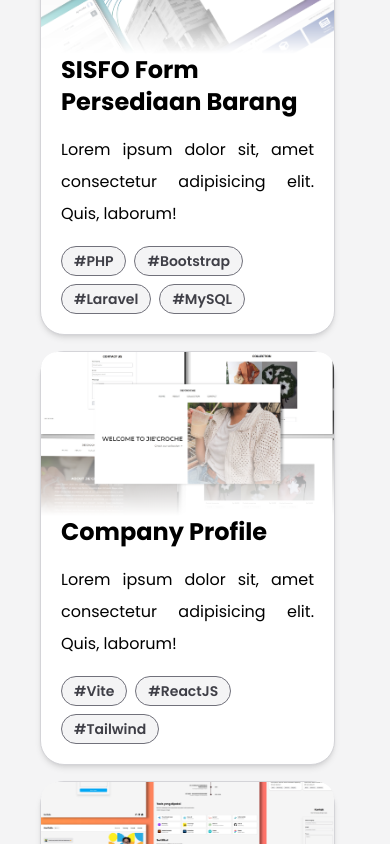
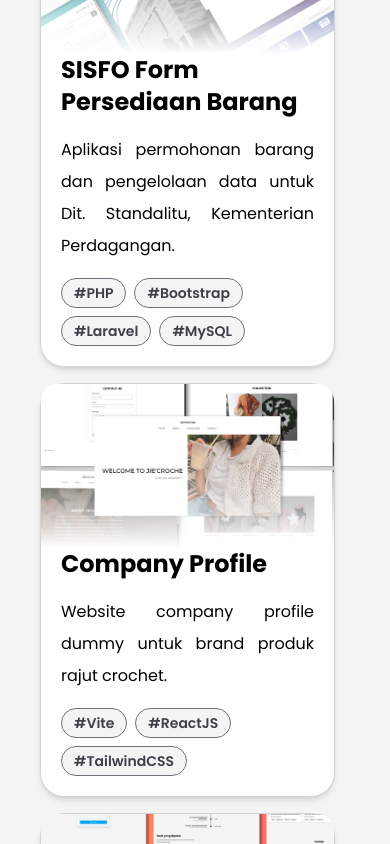
Before and after one commit to alfarellgh/ell-portfolio, a React (Vite) app: page / in a window 390 px wide. Shown: the part 4920-5764 px from the top of the page. Built offline with nearby package versions, Linux system fonts and the light colour scheme.

Commit message:
Link up path for cv, project link, and contact link. With small fix in font size

```diff
--- a/src/App.jsx
+++ b/src/App.jsx
@@ -20,7 +20,7 @@ function App() {
           <h1 className="text-3xl md:text-5xl/tight font-bold mb-6">{t("heroTitle")}</h1>
           <p className="text-sm/loose lg:text-base/loose mb-6 opacity-50 text-justify">{t("heroDesc")}</p>
           <div className="flex items-center sm:gap-4 gap-2">
-            <a href="#" className="bg-sky-500 p-4 rounded-4xl hover:bg-sky-400 text-sm lg:text-base text-white">
+            <a href="https://drive.google.com/uc?export=download&id=1EA86mkvbwBB4ZXE4DkdRAGnFFfQlb4sV" className="bg-sky-500 p-4 rounded-4xl hover:bg-sky-400 text-sm lg:text-base text-white">
               {t("heroBtnCV")} <i className="ri-download-line ri-lg"></i>
             </a>
             <a href="#proyek" className="bg-zinc-200 p-4 rounded-4xl hover:bg-zinc-300">
@@ -36,7 +36,7 @@ function App() {
         <div className="xl:w-2/3 lg:w-3/4 w-full mx-auto p-7 shadow-lg bg-white rounded-lg border border-zinc-300" data-aos="fade-up" data-aos-duration="1000" data-aos-once="true">
           <img src={DataImage.HeroImage} alt="Image" className="w-12 rounded-md mb-10 sm:hidden" />
           <h1 className="font-bold mb-5 text-lg">{t("tentangTitle")}</h1>
-          <p className="text-sm/loose lg:textbase/loose mb-10 text-justify">{t("tentangDesc")}</p>
+          <p className="text-sm/loose lg:text-base/loose mb-10 text-justify">{t("tentangDesc")}</p>
           <div className="flex items-center justify-between">
             <img src={DataImage.HeroImage} alt="Hero Image" className="w-12 rounded-md sm:block hidden" loading="lazy" />
             <div className="flex items-center gap-6">
--- a/src/components/Footer.jsx
+++ b/src/components/Footer.jsx
@@ -3,13 +3,13 @@ const Footer = () => {
     <div className="mt-32 mb-20 md:mb-0 py-4 flex md:flex-row flex-col gap-6 md:gap-0 justify-between items-center">
       <h1 className="text-2xl font-bold">Portfolio</h1>
       <div className="flex items-center gap-3">
-        <a href="#">
+        <a href="https://github.com/alfarellgh">
           <i className="ri-github-fill ri-2x"></i>
         </a>
-        <a href="#">
+        <a href="https://www.linkedin.com/in/al-farell">
           <i className="ri-linkedin-box-fill ri-2x"></i>
         </a>
-        <a href="#">
+        <a href="https://wa.me/6281316744235">
           <i className="ri-whatsapp-fill ri-2x"></i>
         </a>
       </div>
--- a/src/data.js
+++ b/src/data.js
@@ -107,7 +107,7 @@ export const listTools = [
   },
 ];
 
-export const listSertifikat  = [
+export const listSertifikat = [
   {
     id: 1,
     gambar: Proyek1up,
@@ -170,8 +170,8 @@ export const listProyek = [
     },
     kategori: ["Internship", "Diploma Final Project"],
     desk: {
-      ID: "Lorem ipsum dolor sit, amet consectetur adipisicing elit. Quis, laborum!",
-      EN: "Lorem ipsum dolor sit, amet consectetur adipisicing elit. Quis, laborum!",
+      ID: "Aplikasi permohonan barang dan pengelolaan data untuk Dit. Standalitu, Kementerian Perdagangan.",
+      EN: "An item request and data management application for Dit. Standalitu, Ministry of Trade.",
     },
     detail: {
       ID: "Aplikasi SIPERA sangat dibutuhkan oleh karyawan Direktorat Standardisasi dan Pengendalian Mutu (Dit. Standalitu), Kementerian Perdagangan. Proses pengisian Form Permohonan Barang perlu didukung oleh sistem yang dapat diakses kapan saja dan di mana saja oleh para karyawan. Tata kelola digital diperlukan agar admin dapat dengan mudah menghimpun dan mengelola data barang maupun transaksi secara efisien.\n\nSIPERA hadir sebagai solusi yang mampu menyediakan layanan pengelolaan data dan informasi secara tepat dan akurat, serta mendukung proses input form yang lebih efisien guna meminimalkan human error (kesalahan akibat faktor manusia).",
@@ -179,9 +179,9 @@ export const listProyek = [
     },
     tools: ["PHP", "Bootstrap", "Laravel", "MySQL"],
     dad: "200",
-    path: "https://drive.google.com/file/d/1Ef8EurB_ZvvIqqxu6pegp-zdOrlHE2pe/view?usp=sharing",
+    path: null,
     paper: "https://drive.google.com/file/d/1Ef8EurB_ZvvIqqxu6pegp-zdOrlHE2pe/view?usp=sharing",
-    code: "https://drive.google.com/file/d/1Ef8EurB_ZvvIqqxu6pegp-zdOrlHE2pe/view?usp=sharing",
+    code: "https://github.com/alfarellgh/FormPersediaan/tree/master",
   },
   {
     id: 2,
@@ -196,18 +196,18 @@ export const listProyek = [
     },
     kategori: ["Dummy Project"],
     desk: {
-      ID: "Lorem ipsum dolor sit, amet consectetur adipisicing elit. Quis, laborum!",
-      EN: "Lorem ipsum dolor sit, amet consectetur adipisicing elit. Quis, laborum!",
+      ID: "Website company profile dummy untuk brand produk rajut crochet.",
+      EN: "A dummy company profile website for a crochet products brand.",
     },
     detail: {
-      ID: "Lorem ipsum dolor sit amet consectetur adipisicing elit. Deleniti officiis explicabo et. Repellat sapiente recusandae, eligendi odit aperiam necessitatibus sed?",
-      EN: "Lorem ipsum dolor sit amet consectetur adipisicing elit. Deleniti officiis explicabo et. Repellat sapiente recusandae, eligendi odit aperiam necessitatibus sed?",
+      ID: "JIE'CROCHE adalah proyek dummy company profile yang saya buat untuk menggambarkan sebuah brand produk rajut crochet. Website ini memperkenalkan profil brand, ragam produk, dan cerita di balik setiap karya kepada calon pelanggan.\n\nProyek ini saya buat sebagai latihan merancang tampilan company profile yang rapi dan menarik, dengan layout responsif agar nyaman dibuka di perangkat apa pun, serta animasi halus saat halaman di-scroll untuk memberikan pengalaman pengguna yang lebih hidup.",
+      EN: "JIE'CROCHE is a dummy company profile project I built to represent a crochet products brand. The website introduces the brand profile, its range of products, and the story behind each handmade piece to potential customers.\n\nI built this project as practice in designing a clean and engaging company profile, with a responsive layout that works comfortably on any device, plus smooth scroll animations to create a more lively user experience.",
     },
-    tools: ["Vite", "ReactJS", "Tailwind"],
+    tools: ["Vite", "ReactJS", "TailwindCSS"],
     dad: "300",
     path: null,
     paper: null,
-    code: "https://drive.google.com/file/d/1Ef8EurB_ZvvIqqxu6pegp-zdOrlHE2pe/view?usp=sharing",
+    code: null,
   },
   {
     id: 3,
@@ -222,18 +222,18 @@ export const listProyek = [
     },
     kategori: ["Dummy Project"],
     desk: {
-      ID: "Lorem ipsum dolor sit, amet consectetur adipisicing elit. Quis, laborum!",
-      EN: "Lorem ipsum dolor sit, amet consectetur adipisicing elit. Quis, laborum!",
+      ID: "Website portfolio pribadi dua bahasa (ID/EN) yang menampilkan profil, pengalaman, proyek, dan sertifikat.",
+      EN: "A bilingual (ID/EN) personal portfolio website showcasing my profile, experience, projects, and certificates.",
     },
     detail: {
-      ID: "Lorem ipsum dolor sit amet consectetur adipisicing elit. Deleniti officiis explicabo et. Repellat sapiente recusandae, eligendi odit aperiam necessitatibus sed?",
-      EN: "Lorem ipsum dolor sit amet consectetur adipisicing elit. Deleniti officiis explicabo et. Repellat sapiente recusandae, eligendi odit aperiam necessitatibus sed?",
+      ID: "Web Portfolio adalah website pribadi yang saya bangun untuk memperkenalkan diri, pengalaman, dan karya-karya saya dalam satu halaman. Isinya mencakup profil singkat, riwayat pendidikan dan pengalaman dalam bentuk timeline, tools yang saya gunakan, sertifikat, daftar proyek, hingga formulir kontak.\n\nWebsite ini dibuat dengan ReactJS dan Vite, di-styling menggunakan TailwindCSS, serta dilengkapi animasi scroll dengan AOS. Beberapa fitur yang saya kembangkan: pilihan bahasa Indonesia dan Inggris, navigasi yang otomatis menandai bagian halaman yang sedang dilihat, pop up detail untuk tiap proyek, dan tampilan responsif yang nyaman dibuka dari desktop maupun ponsel.",
+      EN: "Web Portfolio is a personal website I built to present myself, my experience, and my work on a single page. It covers a short profile, an education and experience timeline, the tools I use, certificates, a list of projects, and a contact form.\n\nThe site is built with ReactJS and Vite, styled with TailwindCSS, and enhanced with scroll animations using AOS. Features I developed include an Indonesian/English language switch, a navigation that automatically highlights the section currently in view, a detail pop up for each project, and a responsive layout that works comfortably on both desktop and mobile.",
     },
     tools: ["Vite", "ReactJS", "TailwindCSS", "AOS"],
     dad: "400",
-    path: null,
+    path: "https://alfarellgh.github.io/ell-portfolio/",
     paper: null,
-    code: null,
+    code: "https://github.com/alfarellgh/ell-portfolio",
   },
   // {
   //   id: 4,
```
